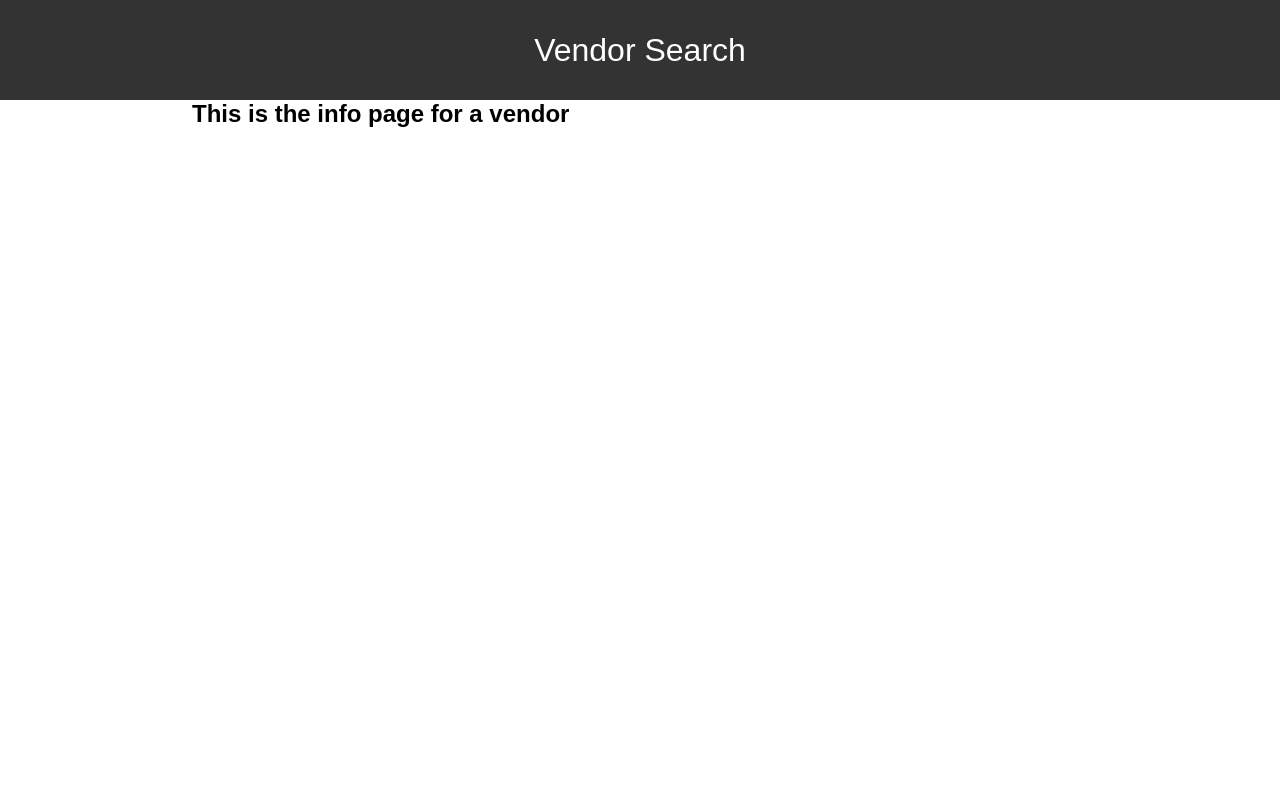
After one commit to Brady-Malott/Local-Vendor-Search, a Flask app: page /info in a window 1280 px wide. The commit adds this page. Run offline with Flask 2, Linux system fonts and the light colour scheme.

Commit message:
Setup a search and info route

```diff
--- a/flaskr/search.py
+++ b/flaskr/search.py
@@ -1,11 +1,26 @@
 import functools
 
 from flask import (
-    Blueprint, redirect, render_template, request, url_for
+    Blueprint, flash, redirect, render_template, request, url_for
 )
 
 bp = Blueprint('search', __name__)
 
 @bp.route('/')
 def index():
-  return render_template('search/index.html')
+  return redirect(url_for('search.search'))
+
+@bp.route('/search', methods=('GET', 'POST'))
+def search():
+  if request.method == 'POST':
+    flash(request.form['search'])
+    return redirect(url_for('search.info'))
+
+  return render_template('search/search.html')
+
+@bp.route('/info', methods=('GET', 'POST'))
+def info():
+  if request.method == 'POST':
+    return
+
+  return render_template('search/info.html')
--- a/flaskr/static/style.css
+++ b/flaskr/static/style.css
@@ -39,7 +39,7 @@ body {
 
 .content {
   height: calc(100vh - 100px);
-  background-color: blue;
+  /* background-color: blue; */
 }
 
 /* Home page (search area) */
--- a/flaskr/templates/base.html
+++ b/flaskr/templates/base.html
@@ -3,5 +3,7 @@
 <link rel="stylesheet" href="{{ url_for('static', filename='style.css') }}" />
 <nav class="navbar"><p>Vendor Search</p></nav>
 <section class="content container-70">
-  {% block content %}{% endblock %}
+  {% with messages = get_flashed_messages() %} {% for message in messages %}
+  <p>{{ message }}</p>
+  {% endfor %} {% endwith %} {% block content %}{% endblock %}
 </section>
--- /dev/null
+++ b/flaskr/templates/search/info.html
@@ -0,0 +1,3 @@
+{% extends 'base.html' %} {% block content %}
+<h1>This is the info page for a vendor</h1>
+{% endblock %}
```
Also changed, not shown: flaskr/templates/search/index.html (deleted, +0 -9 lines), flaskr/templates/search/search.html (added, +16 -0 lines).
